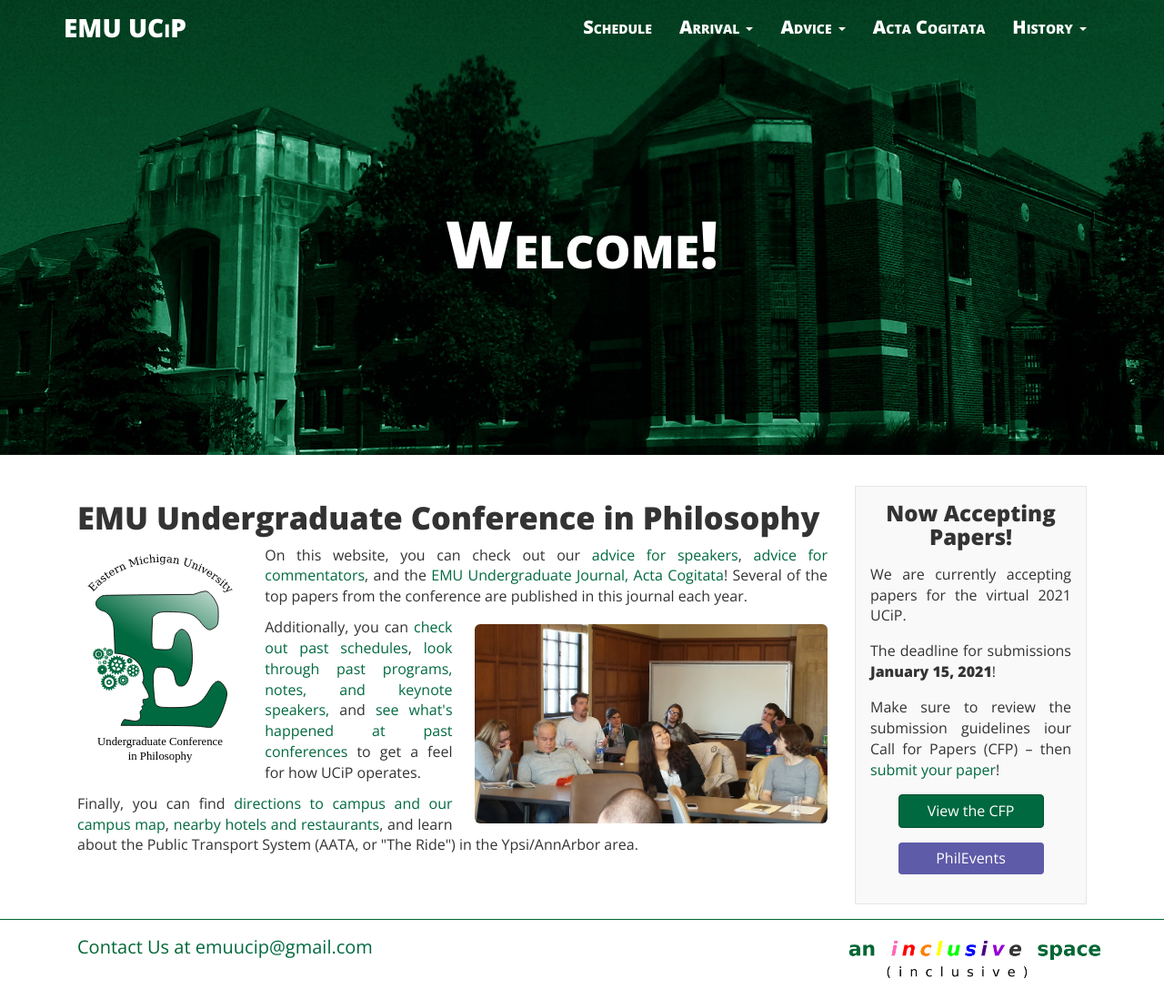
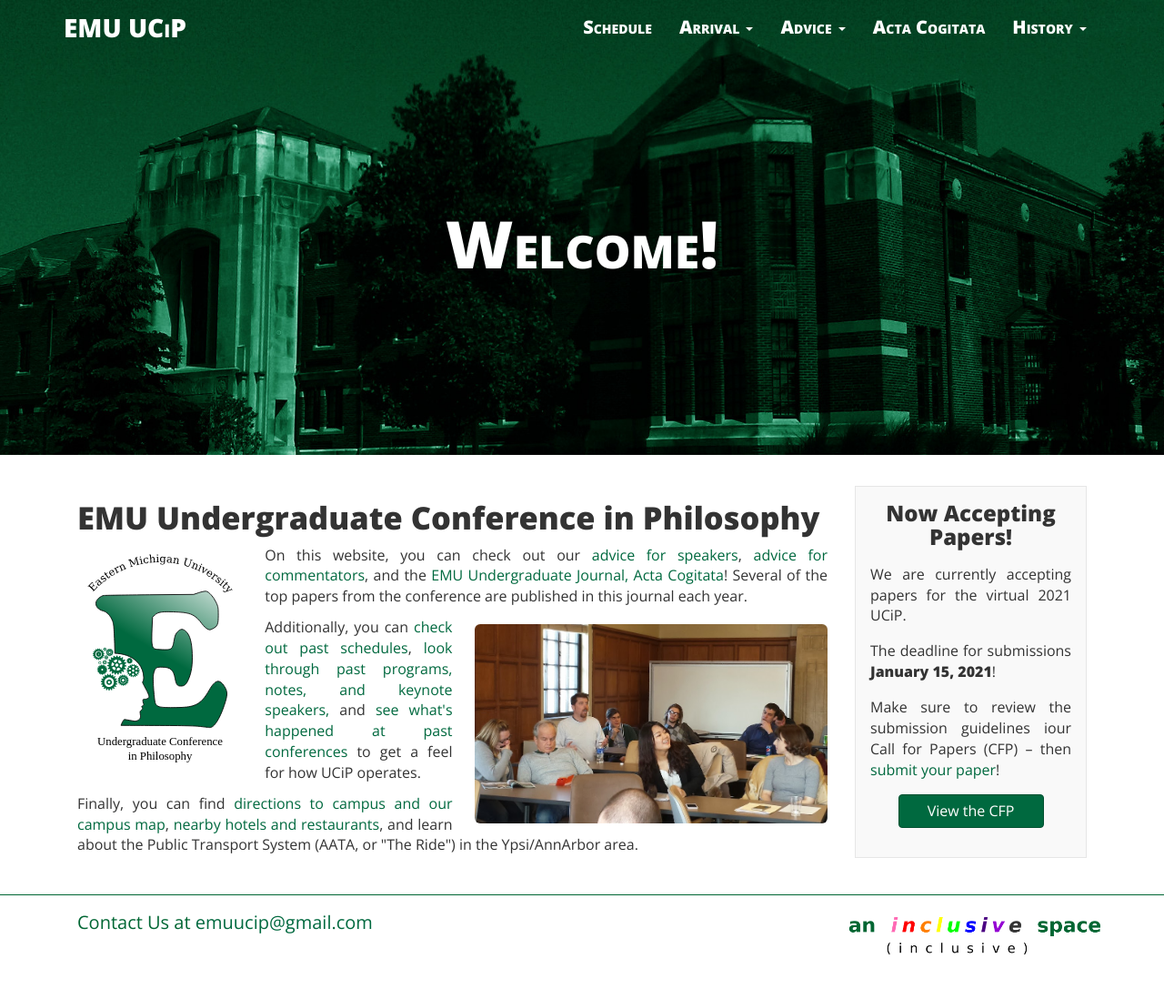
Before and after one commit to ucip/ucip.github.io, a Jekyll site: the page built from index.html, in a window 1280 px wide. Shown: the whole page at 91% size. Built offline with Jekyll 4.4.1, drawn with Linux system fonts in a browser that asks for light colours; nearby versions of some CDN libraries; after the commit the page ends 1071 px from its top, so only the background shows below that.

Commit message:
hide phil events
until event is actually up on phil events

```diff
--- a/_includes/box.html
+++ b/_includes/box.html
@@ -7,7 +7,7 @@
     <p class="text-justify announcement-text">Make sure to review the submission guidelines iour Call for Papers (CFP) &ndash; then <a href="https://forms.gle/HA15P45p3jeLsHCt9">submit your paper</a>!</p>
     <div class="text-center">
       <a class="btn btn-primary cfp" href="{{ site.baseurl }}/cfp/" role="button">View the CFP</a>
-      <a class="btn btn-info phil-events cfp" href="https://philevents.org/event/show/76538" role="button">PhilEvents</a>
+      <!--<a class="btn btn-info phil-events cfp" href="https://philevents.org/event/show/76538" role="button">PhilEvents</a>-->
     </div>
   </div>
 </div>
```
